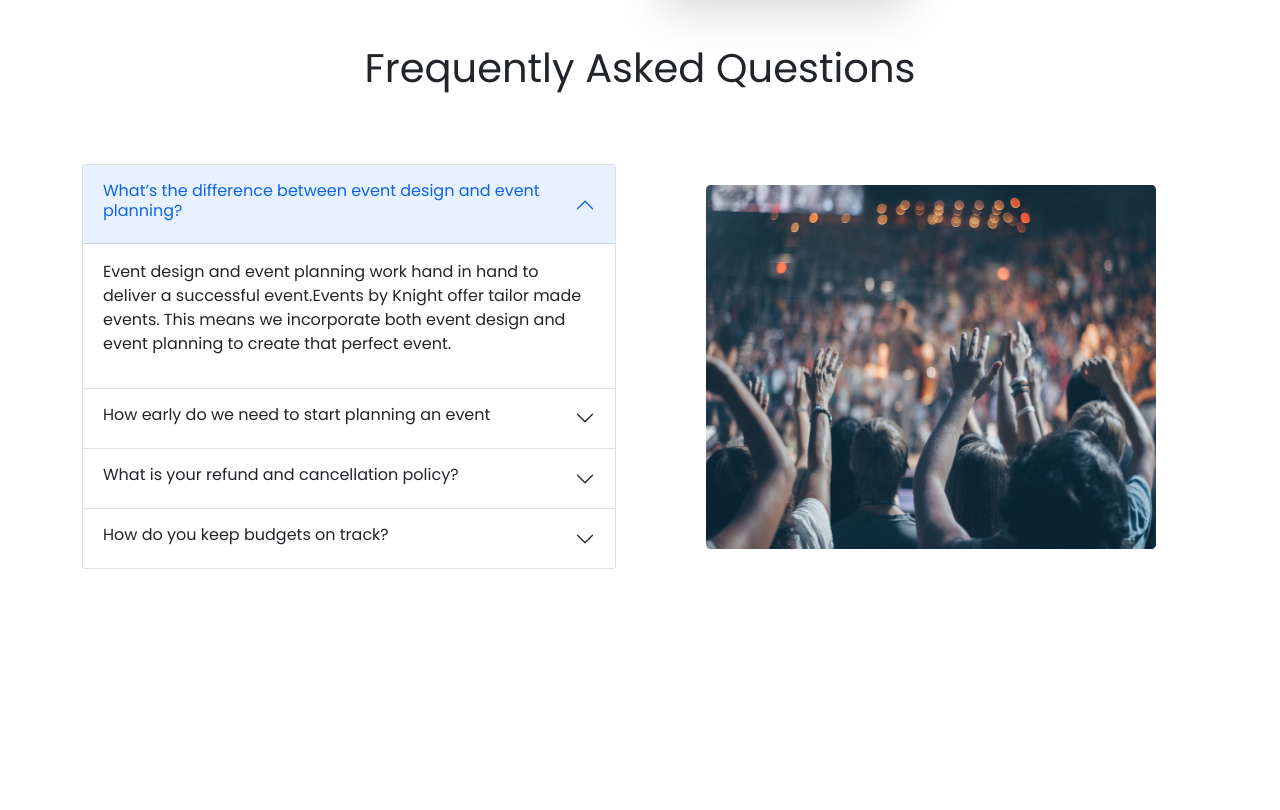
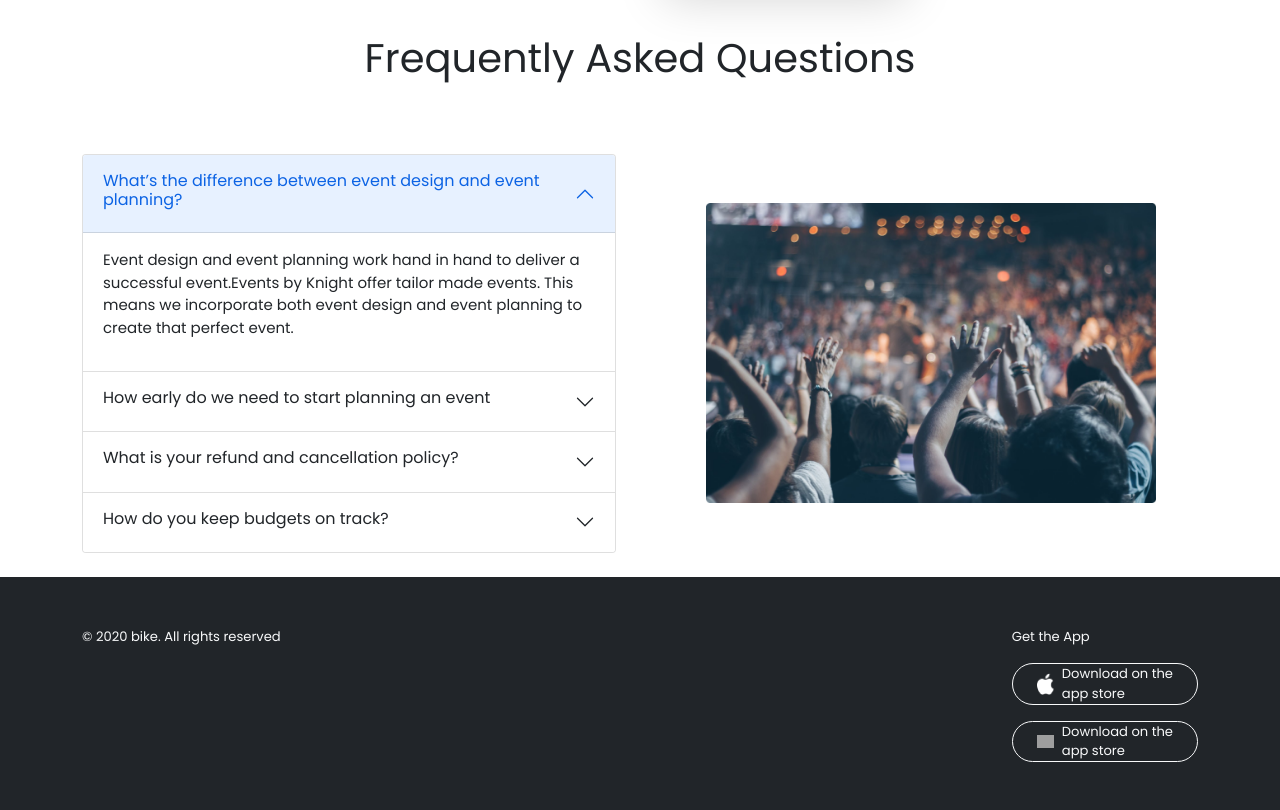
Before and after one commit to DevMohi/Convention-Centre-Bootstrap, a plain HTML site: page index.html in a window 1280 px wide. Shown: the part 1264-2074 px from the top of the page. Before the commit the page ends 1857 px from the top, so only its background shows below. Drawn offline with nearby package versions, Linux system fonts and the light colour scheme; grey boxes are pictures that could not be loaded.

Commit message:
footer added

```diff
--- a/index.html
+++ b/index.html
@@ -50,8 +50,10 @@
         <div class="carousel-indicators">
           <button type="button" data-bs-target="#carouselExampleCaptions" data-bs-slide-to="0" class="active"
             aria-current="true" aria-label="Slide 1"></button>
-          <button type="button" data-bs-target="#carouselExampleCaptions" data-bs-slide-to="1" aria-label="Slide 2"></button>
-          <button type="button" data-bs-target="#carouselExampleCaptions" data-bs-slide-to="2" aria-label="Slide 3"></button>
+          <button type="button" data-bs-target="#carouselExampleCaptions" data-bs-slide-to="1"
+            aria-label="Slide 2"></button>
+          <button type="button" data-bs-target="#carouselExampleCaptions" data-bs-slide-to="2"
+            aria-label="Slide 3"></button>
         </div>
         <div class="carousel-inner">
           <div class="carousel-item active">
@@ -76,11 +78,13 @@
             </div>
           </div>
         </div>
-        <button class="carousel-control-prev" type="button" data-bs-target="#carouselExampleCaptions" data-bs-slide="prev">
+        <button class="carousel-control-prev" type="button" data-bs-target="#carouselExampleCaptions"
+          data-bs-slide="prev">
           <span class="carousel-control-prev-icon" aria-hidden="true"></span>
           <span class="visually-hidden">Previous</span>
         </button>
-        <button class="carousel-control-next" type="button" data-bs-target="#carouselExampleCaptions" data-bs-slide="next">
+        <button class="carousel-control-next" type="button" data-bs-target="#carouselExampleCaptions"
+          data-bs-slide="next">
           <span class="carousel-control-next-icon" aria-hidden="true"></span>
           <span class="visually-hidden">Next</span>
         </button>
@@ -329,17 +333,42 @@
         </div>
 
 
-          <div class="col d-flex align-items-center justify-content-center">
+        <div class="col d-flex align-items-center justify-content-center">
 
-            <img src="images/people.png" alt="" width="450px" height="364px">
+          <img src="images/people.png" alt="" width="450px" height="364px" class="img-fluid">
 
-          </div>
+        </div>
 
 
       </div>
     </section>
 
+
   </main>
+  <!-- footer section  -->
+  <footer class="bg-dark w-100 p-5 container-fluid ">
+
+   <section class="container d-flex justify-content-between">
+      <div>
+        <small class="text-light">© 2020 bike. All rights reserved</small>
+      </div>
+
+      <div>
+        <small class="text-light">Get the App</small>
+        <div class="d-flex align-items-center justify-content-center border border-1 border-light px-4 rounded-pill my-3">
+          <img src="images/apple.png" alt="" width="17px">
+          <small class="text-light ps-2 ">Download on the <br>app store</small>
+        </div>
+
+        <div class="d-flex align-items-center justify-content-center border border-1 border-light px-4 rounded-pill">
+          <img src="https://img.icons8.com/color/48/000000/google-play.png" width="17px" />
+          <small class="text-light ps-2 ">Download on the <br>app store</small>
+        </div>
+
+      </div>
+   </section>
+
+  </footer>
 
   <!-- script  -->
   <script src="https://cdn.jsdelivr.net/npm/bootstrap@5.1.3/dist/js/bootstrap.bundle.min.js"
--- a/style.css
+++ b/style.css
@@ -3,6 +3,7 @@
 
 body{
     font-family: 'Poppins', sans-serif;
+    font-size: 15px;
 }
 
 .choose-btn{
```
Also changed, not shown: images/apple.png (added), images/convention center/Footer/Mini/Download Badge/_Group_.png (added), 1 other file.
